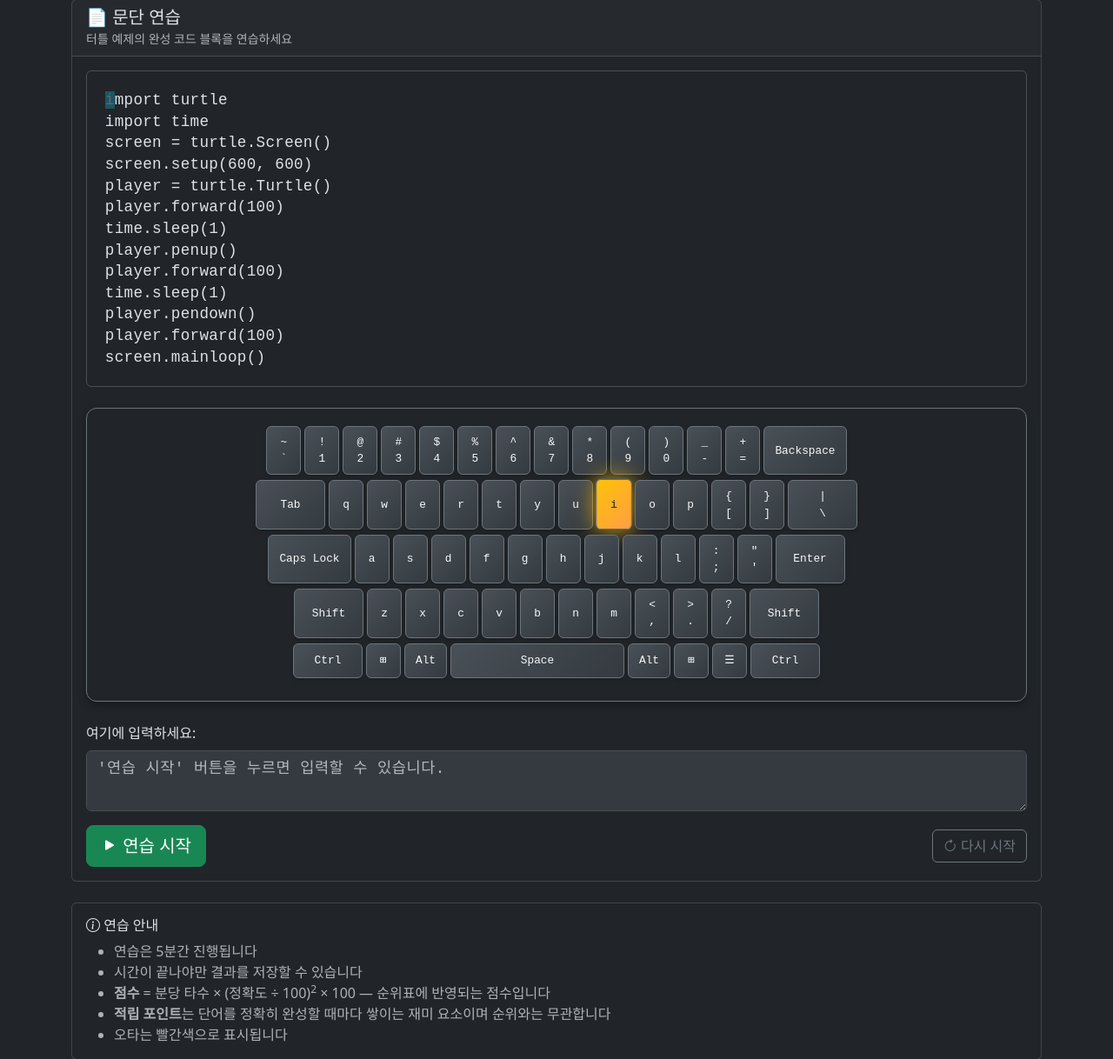
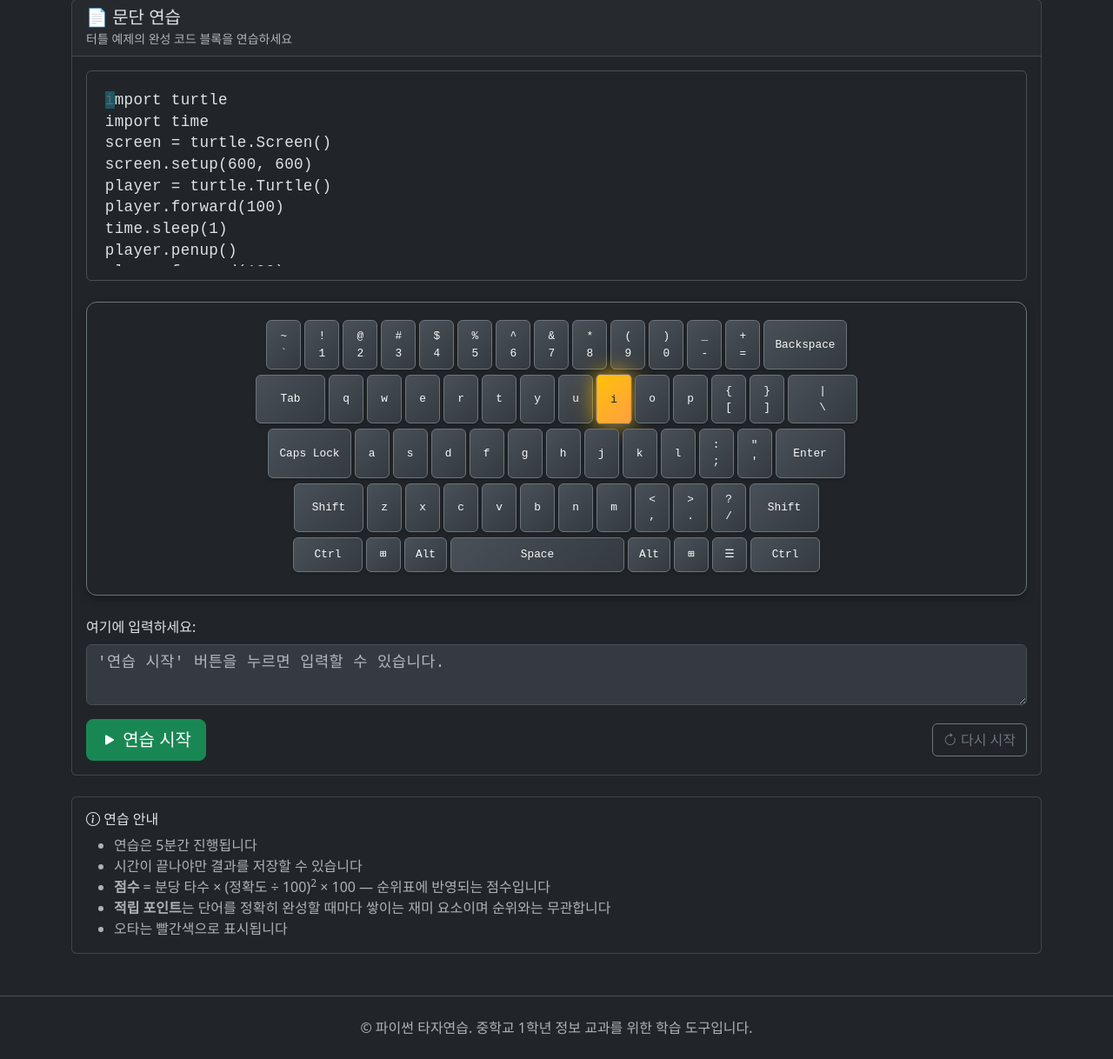
Before and after one commit to kuekkuek85-85/python_typing_helper, a Flask app: a page that uses templates/practice.html in a window 1280 px wide. Shown: the part 205-1423 px from the top of the page at 87% size. After the commit the page ends 1395 px from the top, so only its background shows below. Run offline with Flask 3, Linux system fonts and the light colour scheme; some libraries are stand-ins or nearby versions.

Commit message:
문단 연습 코드 박스에 높이 제한 + 현재 줄 자동 스크롤 (#8)
문단 코드가 길면 키보드·입력창이 화면 밖으로 밀려 학생이 코드와
입력창을 번갈아 스크롤해야 했다. 문단 모드의 코드 박스에 최대 높이
(약 8줄)와 세로 스크롤을 주어 높이를 고정하고, 타이핑하는 현재 글자가
박스 밖으로 나가면 따라 스크롤하도록 했다.

- custom.css: .practice-text-scroll (max-height 13rem, overflow-y auto)
- practice.html: 문단 모드에 practice-text-scroll 클래스 부여
- app.js: keepCurrentLineVisible()로 현재 글자를 박스 안에 유지
  (자리 타일의 가로 자동 스크롤과 같은 방식의 세로 버전)

자리·문장·낱말 모드는 영향 없음.


Claude-Session: https://claude.ai/code/session_015A4qsHwNLu649VBiGbKKMi

Co-authored-by: Claude <noreply@anthropic.com>

```diff
--- a/static/css/custom.css
+++ b/static/css/custom.css
@@ -43,6 +43,15 @@
     color: var(--bs-body-color);
     padding: 0.3rem;
     display: block;
+}
+
+/* '문단' 연습은 코드가 길어 세로로 커지면 키보드·입력창이 화면 밖으로
+   밀린다. 코드 박스에 최대 높이를 주고 세로 스크롤을 넣어 높이를 고정한다.
+   타이핑하는 현재 글자는 app.js가 이 박스 안에서 보이도록 따라 스크롤한다. */
+.practice-text.practice-text-scroll {
+    max-height: 13rem;      /* 약 8줄. 넘치면 내부에서 스크롤한다. */
+    overflow-y: auto;
+    scrollbar-width: thin;
 }
 
 /* '자리' 연습은 한 문자씩 큰 타일로 보여준다.
--- a/static/js/app.js
+++ b/static/js/app.js
@@ -485,8 +485,25 @@
             }
         }
 
-        // 자리 연습은 지금 입력할 타일(확대된 글자)을 가운데로 스크롤한다.
+        // 자리: 확대 타일을 가로 가운데로. 문단: 현재 줄을 코드 박스 안에 보이게.
         if (window.currentMode === '자리') centerCurrentTile();
+        else if (window.currentMode === '문단') keepCurrentLineVisible();
+    }
+
+    /** 문단 연습에서 현재 글자가 높이 제한된 코드 박스 밖으로 나가면 세로로 따라 스크롤한다. */
+    function keepCurrentLineVisible() {
+        var container = elements.practiceText;   // 세로 스크롤 박스(.practice-text-scroll)
+        var currentSpan = container.querySelector('span.current');
+        if (!container || !currentSpan) return;
+
+        var cRect = container.getBoundingClientRect();
+        var sRect = currentSpan.getBoundingClientRect();
+        var margin = 24;   // 위/아래로 한 줄 정도 여유를 둔다.
+        if (sRect.top < cRect.top) {
+            container.scrollTop -= (cRect.top - sRect.top) + margin;
+        } else if (sRect.bottom > cRect.bottom) {
+            container.scrollTop += (sRect.bottom - cRect.bottom) + margin;
+        }
     }
 
     /** 자리 타일 표시에서 현재 글자 타일을 컨테이너 가운데로 가져온다. */
--- a/templates/practice.html
+++ b/templates/practice.html
@@ -74,9 +74,9 @@
                     <div class="card-body">
                         <!-- 문제 텍스트 표시 영역 -->
                         <div class="practice-text-container mb-4">
-                            {# 자리 연습은 한 문자씩 크게 확대해 보여준다(타일 표시). #}
+                            {# 자리: 한 문자씩 확대 타일. 문단: 긴 코드라 높이 제한+세로 스크롤. #}
                             <div id="practiceText"
-                                 class="practice-text{% if mode == '자리' %} practice-text-jari-tiles{% endif %}">
+                                 class="practice-text{% if mode == '자리' %} practice-text-jari-tiles{% elif mode == '문단' %} practice-text-scroll{% endif %}">
                                 <!-- JavaScript로 동적 로드 -->
                                 연습 텍스트를 불러오는 중...
                             </div>
```
